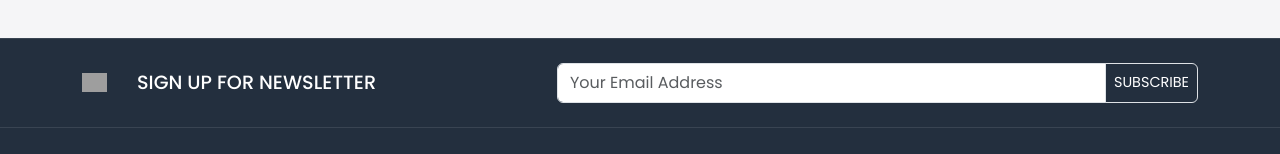
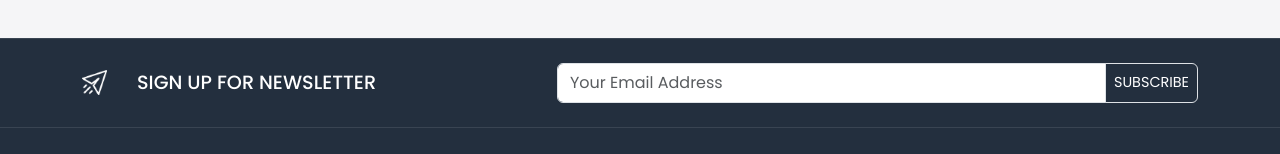
Before and after one commit to OsimFavour/amazon.com, a React (Create React App) app: page /blog/1 in a window 1280 px wide. Shown: the part 1468-1622 px from the top of the page. Built offline with nearby package versions, Linux system fonts and the light colour scheme; grey boxes are pictures that could not be loaded.

Commit message:
Make Newsletter Image Dynamic

```diff
--- a/src/components/Footer/TopFooter.jsx
+++ b/src/components/Footer/TopFooter.jsx
@@ -1,4 +1,5 @@
 import React from 'react'
+import newsletter from '../../assets/images/newsletter.png'
 
 const TopFooter = () => {
     return (
@@ -7,7 +8,7 @@ const TopFooter = () => {
                 <div className="row align-items-center">
                     <div className="col-5">
                         <div className="footer-top-data d-flex gap-30 align-items-center">
-                            <img src="images/newsletter.png" width='25px' alt="newsletter" />
+                            <img src={newsletter} width='25px' alt="newsletter" />
                             <h2 className='mb-0 text-white text-uppercase h-font'>Sign up for Newsletter</h2>
                         </div>
                     </div>
```
